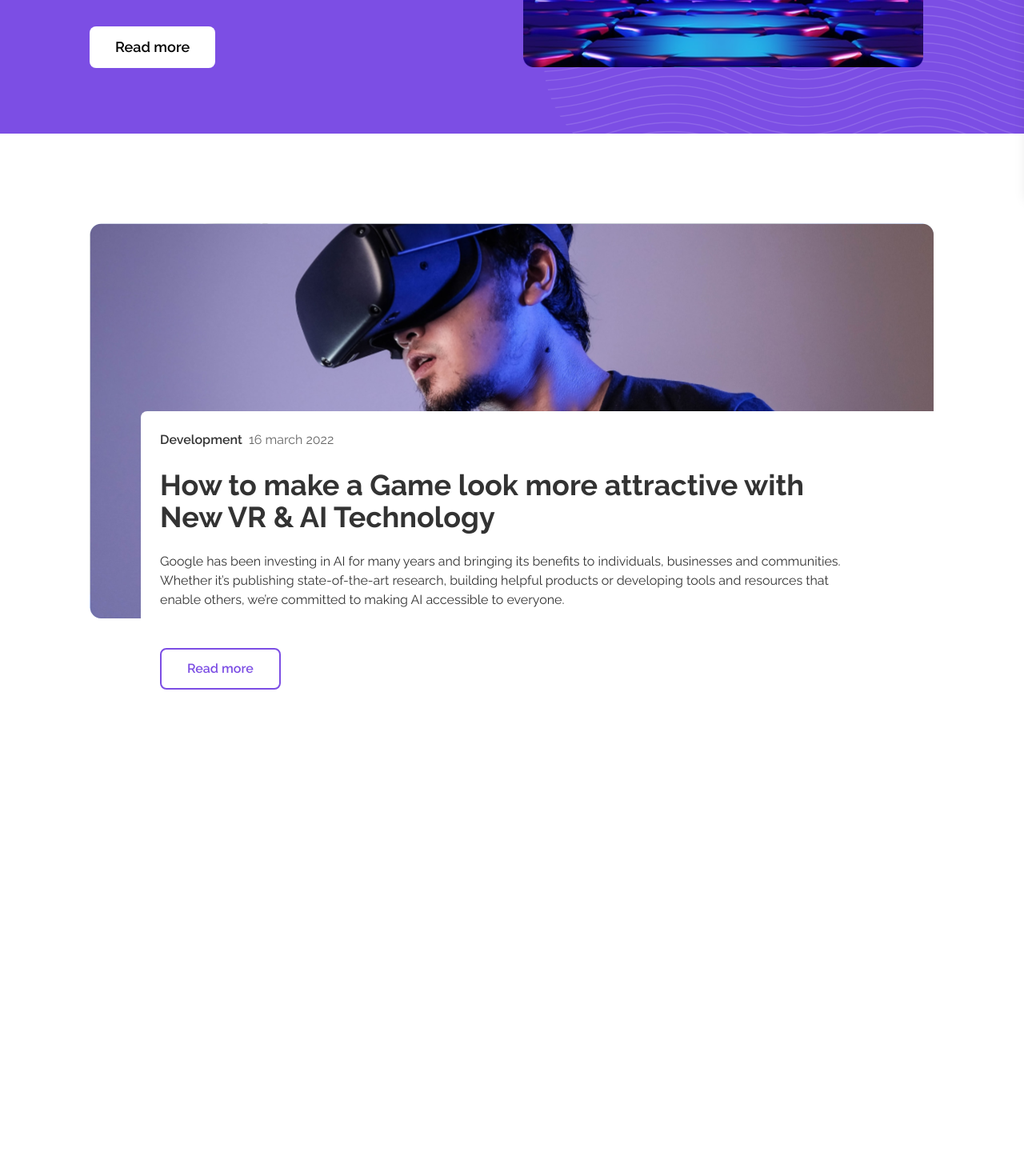
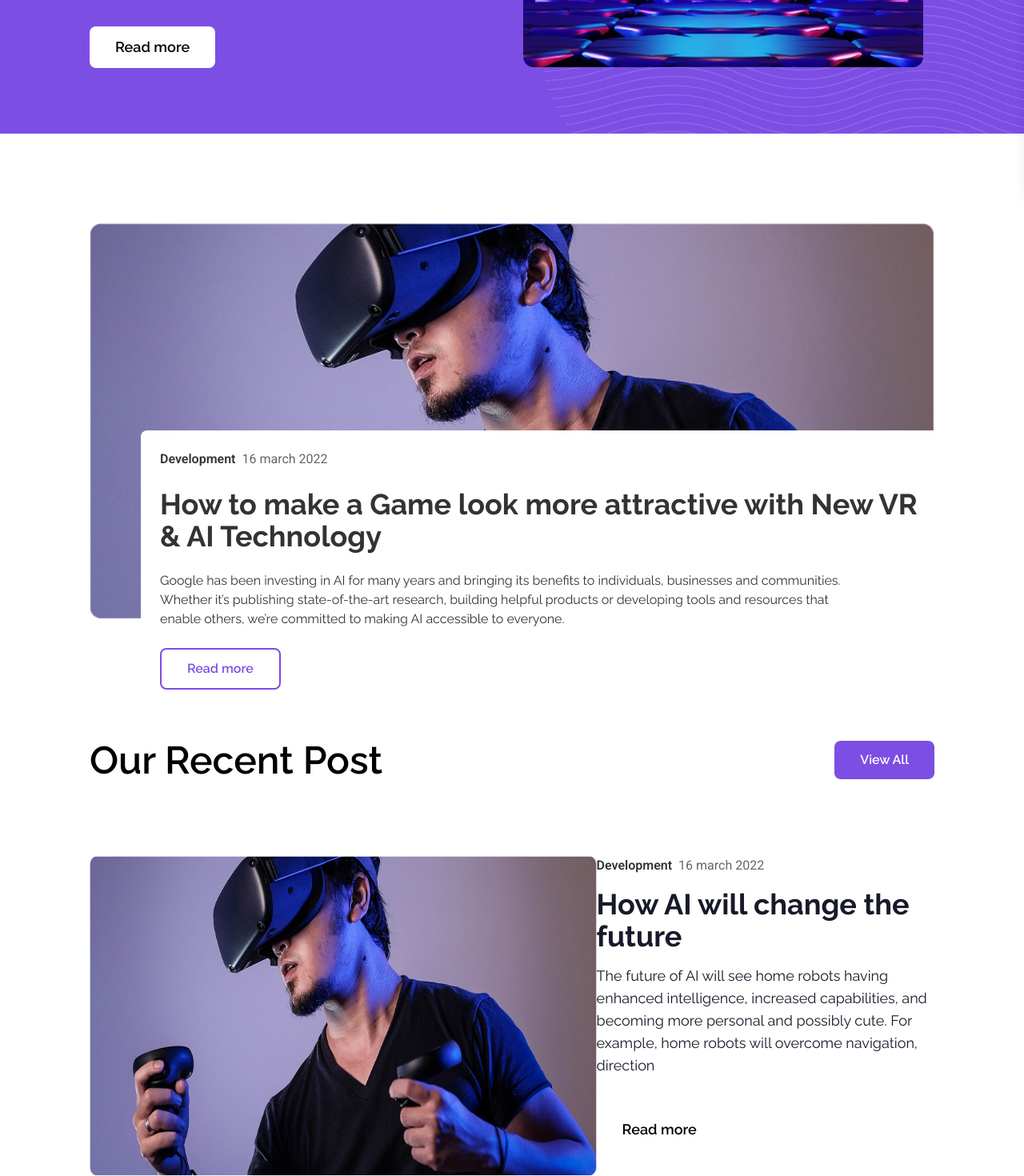
Before and after one commit to igwep/blogged, a Next.js app: page / in a window 1280 px wide. Shown: the part 557-2027 px from the top of the page at 80% size. Before the commit the page ends 1443 px from the top, so only its background shows below. Built offline with nearby package versions, Linux system fonts and the light colour scheme.

Commit message:
added roboto font

```diff
--- /dev/null
+++ b/app/components/buttons/ReadMoreBtn.tsx
@@ -0,0 +1,15 @@
+import React from "react";
+
+interface ReadMoreBtnProps {
+  children: React.ReactNode;
+}
+
+const ReadMoreBtn: React.FC<ReadMoreBtnProps> = ({ children }) => {
+  return (
+    <button className=" px-8 py-3 font-semibold bg-white dark:bg-[#181A2A] text-[#7C4EE4] rounded-lg border-2 border-[#7C4EE4]">
+      {children}
+    </button>
+  );
+};
+
+export default ReadMoreBtn;
--- /dev/null
+++ b/app/components/buttons/ViewAllBtn.tsx
@@ -0,0 +1,12 @@
+import React from 'react'
+interface ViewAllBtnProps {
+    children: React.ReactNode;
+    }
+
+const ViewAllBtn: React.FC<ViewAllBtnProps> = ({ children }) => {
+  return (
+    <button className='px-8 py-3 font-semibold   rounded-lg text-white bg-[#7C4EE4]'>{children}</button>
+  )
+}
+
+export default ViewAllBtn
--- a/app/components/section/HeroSection.tsx
+++ b/app/components/section/HeroSection.tsx
@@ -2,7 +2,7 @@ import Image from "next/image";
 
 export default function HeroSection() {
   return (
-    <section className="relative flex  flex-col md:flex-row items-center justify-between w-full md:h-[80vh] bg-[#7C4EE4] px-8 md:px-28 overflow-hidden">
+    <section className="relative flex py-4  flex-col md:flex-row items-center justify-between w-full h-auto md:h-[80vh] bg-[#7C4EE4] px-8 md:px-28 overflow-hidden">
       {/* Top Left Pattern */}
       <div className="absolute top-[-50px] left-0 w-64  h-64 md:w-[600px] md:h-96 opacity-50 pointer-events-none">
         <Image
--- /dev/null
+++ b/app/components/section/PostCards.tsx
@@ -0,0 +1,9 @@
+import React from 'react'
+
+const PostCards = () => {
+  return (
+    <div></div>
+  )
+}
+
+export default PostCards
--- a/app/components/section/RecentPost.tsx
+++ b/app/components/section/RecentPost.tsx
@@ -1,8 +1,40 @@
 import React from 'react'
+import ViewAllBtn from '../buttons/ViewAllBtn'
+import Image from 'next/image'
 
 const RecentPost = () => {
   return (
-    <div>RecentPost</div>
+    <div className='w-full mt-10 px-28 space-y-6'>
+        <div className='flex  justify-between items-center'>
+            <h1 className='text-5xl font-semibold'>Our Recent Post</h1>
+           <ViewAllBtn>View All</ViewAllBtn>
+        </div>
+         <section className=" flex   flex-col md:flex-row items-start mt-24  justify-between w-full  ">
+              <div className="w-full  md:w-[75%] h-[400px] mt-4 md:mt-0 flex ">
+                <Image
+                  src="/image/guywithheadset.jpg"
+                  alt="Hero Image"
+                  width={712}
+                  height={400}
+                  className="rounded-lg"
+                />
+              </div>
+              <div className="w-full md:w-1/2  text-start space-y-4 md:text-left">
+              <div className='flex  gap-2 items-center font-rob'> <h3 className=" text-[#333333] dark:text-white font-semibold">Development</h3> <span className='text-[#666666] dark:text-gray-300'>16 march 2022</span></div>
+                <h1 className="text-4xl font-bold dark:text-white text-[#181A2A]   ">
+                 How AI will change the future
+                </h1>
+                <p className="text-lg dark:text-white text-[#181A2A] mt-4  ">
+                The future of AI will see home robots having enhanced intelligence, increased capabilities, and becoming more personal and possibly cute. For example, home robots will overcome navigation, direction
+                </p>
+
+                {/* CTA Button */}
+                <button className="mt-6 px-8 py-3 text-lg font-semibold bg-white dark:bg-[#181A2A] text-black dark:text-white rounded-lg hover:bg-blue-700 transition">
+                  Read more
+                </button>
+              </div>
+            </section>
+    </div>
   )
 }
 
--- a/app/components/section/SecondFeaturedPost.tsx
+++ b/app/components/section/SecondFeaturedPost.tsx
@@ -1,33 +1,35 @@
 import React from 'react'
 import Image from 'next/image'
+import ReadMoreBtn from '../buttons/ReadMoreBtn'
 
 const SecondFeaturedPost = () => {
   return (
     <section className="relative w-full h-auto dark:bg-[#181A2A] flex items-center justify-center p-28">
       {/* Large Image */}
-      <div className="relative w-full h-full flex items-center justify-center">
-        <Image
-          src="/image/guy.svg"
-          alt="Featured Post"
-          layout="intrinsic"
-          width={1300} // Adjust width
-          height={1000} // Adjust height
-          className="z-0"
-        />
-      </div>
+      <div className="w-full h-full flex items-center justify-center">
+  <Image
+    src="/image/guywithheadset.jpg"
+    alt="Featured Post"
+    layout="responsive"
+    width={100} // Relative width (acts as a ratio)
+    height={75} // Relative height (acts as a ratio)
+    className="z-0"
+  />
+</div>
+
       {/* Content Container */}
       <div className="absolute -bottom-0 right-20  bg-white dark:bg-[#181A2A] bg-opacity-80 p-6 space-y-6 rounded-lg  max-w-5xl">
-     <div className='flex  gap-2 items-center'> <h3 className=" text-[#333333] dark:text-white font-semibold">Development</h3> <span className='text-[#666666] dark:text-gray-300'>16 march 2022</span></div>
-        <h1 className="text-4xl w-[90%] font-bold text-[#333333] dark:text-white">
+     <div className='flex  gap-2 items-center font-rob'> <h3 className=" text-[#333333] dark:text-white font-semibold">Development</h3> <span className='text-[#666666] dark:text-gray-300'>16 march 2022</span></div>
+        <h1 className="text-4xl  font-bold text-[#333333] dark:text-white">
         How to make a Game look more attractive with New VR & AI Technology
         </h1>
         <p className="text-base text-[#333333] dark:text-white mt-4 w-[90%]">
         Google has been investing in AI for many years and bringing its benefits to individuals, businesses and communities. Whether it’s publishing state-of-the-art research, building helpful products or developing tools and resources that enable others, we’re committed to making AI accessible to everyone.
         </p>
         {/* CTA Button */}
-        <button className="mt-6 px-8 py-3  font-semibold bg-white dark:bg-[#181A2A] text-[#7C4EE4] rounded-lg border-2 border-[#7C4EE4]">
+       <ReadMoreBtn>
           Read more
-        </button>
+       </ReadMoreBtn>
       </div>
     </section>
   )
--- a/app/globals.css
+++ b/app/globals.css
@@ -3,4 +3,5 @@
 @custom-variant dark (&:where(.dark, .dark *));
 @theme{
   --font-body:'Raleway', sans-serif;
+  --font-rob:'Roboto', sans-serif
 }
--- a/app/layout.tsx
+++ b/app/layout.tsx
@@ -1,6 +1,6 @@
 import type { Metadata } from "next";
 import { Geist, Geist_Mono } from "next/font/google";
-import { Raleway } from "next/font/google";
+import { Raleway,Roboto } from "next/font/google";
 import { Navbar } from "./components/Navbar/Navbar";
 import "./globals.css";
 
@@ -12,7 +12,10 @@ const raleway = Raleway({
   variable: "--font-raleway",
   subsets: ["latin"],
 });
-
+const roboto = Roboto({
+  variable: "--font-roboto",
+  subsets: ["latin"],
+});
 const geistMono = Geist_Mono({
   variable: "--font-geist-mono",
   subsets: ["latin"],
@@ -32,7 +35,7 @@ export default function RootLayout({
     <html lang="en">
 
       <body
-        className={`${geistSans.variable} ${geistMono.variable} ${raleway.variable} antialiased`}
+        className={`${geistSans.variable} ${geistMono.variable} ${roboto.variable} ${raleway.variable} antialiased`}
       >
           <Navbar />
         {children}
--- a/app/page.tsx
+++ b/app/page.tsx
@@ -1,11 +1,13 @@
 import HeroSection from "./components/section/HeroSection";
 import SecondFeaturedPost from "./components/section/SecondFeaturedPost";
+import RecentPost from "./components/section/RecentPost";
 
 export default function Home() {
   return (
    <div className="font-body">
     <HeroSection />
     <SecondFeaturedPost />
+    <RecentPost />
    </div>
   );
 }
```
